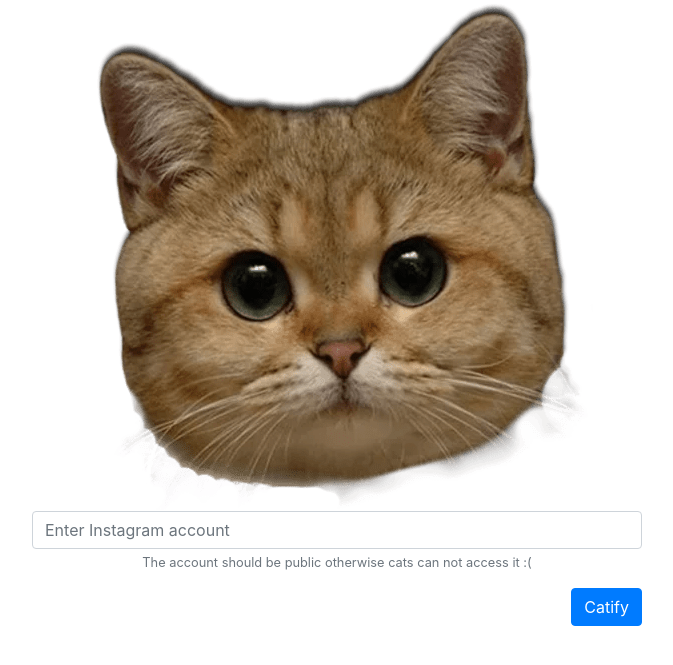
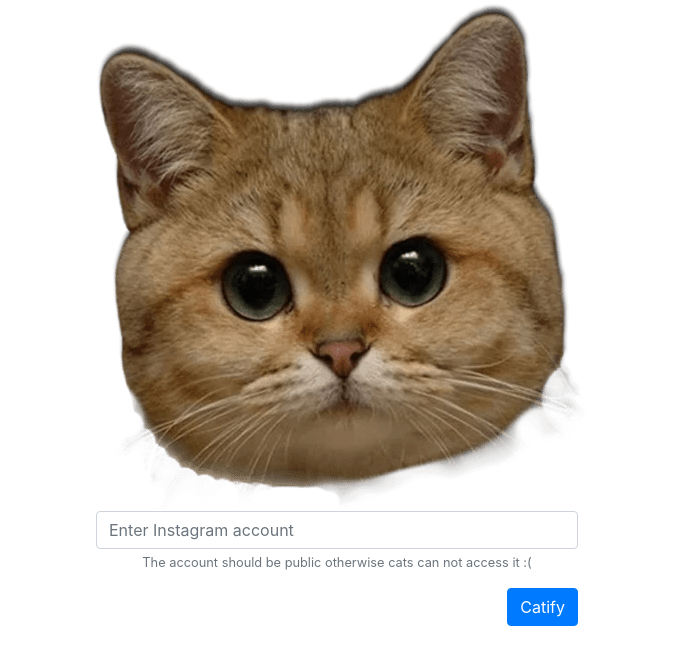
Before and after one commit to DmitrievDmitriyA/insta_catifier-server, a Flask app: page / in a window 1280 px wide. Shown: the part 57-722 px from the top of the page, without its empty margins (303-976 px from the left). Run offline with Flask 2, Linux system fonts and the light colour scheme; some libraries are stand-ins or nearby versions.

Commit message:
Fixed width behavior of text container

```diff
--- a/templates/index.html
+++ b/templates/index.html
@@ -6,6 +6,7 @@
 
         <link href="./static/assets/cat.ico" rel="icon">
         <link rel="stylesheet" href="https://stackpath.bootstrapcdn.com/bootstrap/4.4.1/css/bootstrap.min.css" integrity="sha384-Vkoo8x4CGsO3+Hhxv8T/Q5PaXtkKtu6ug5TOeNV6gBiFeWPGFN9MuhOf23Q9Ifjh" crossorigin="anonymous">
+        <link rel="stylesheet" href="./static/main.css">
         <script src="https://stackpath.bootstrapcdn.com/bootstrap/4.4.1/js/bootstrap.min.js" integrity="sha384-wfSDF2E50Y2D1uUdj0O3uMBJnjuUD4Ih7YwaYd1iqfktj0Uod8GCExl3Og8ifwB6" crossorigin="anonymous"></script>
     </head>
     <body>
@@ -15,7 +16,7 @@
                 <img src="./static/assets/cat-min.png" class="img-fluid">
             </div>
         </div>
-        <div class="container-fluid col-md-6">
+        <div class="container-fluid" style="max-width: 512px">
             <form>
                 <div class="form-group">
                     <!--label for="inputEmail4">Email</label-->
```
